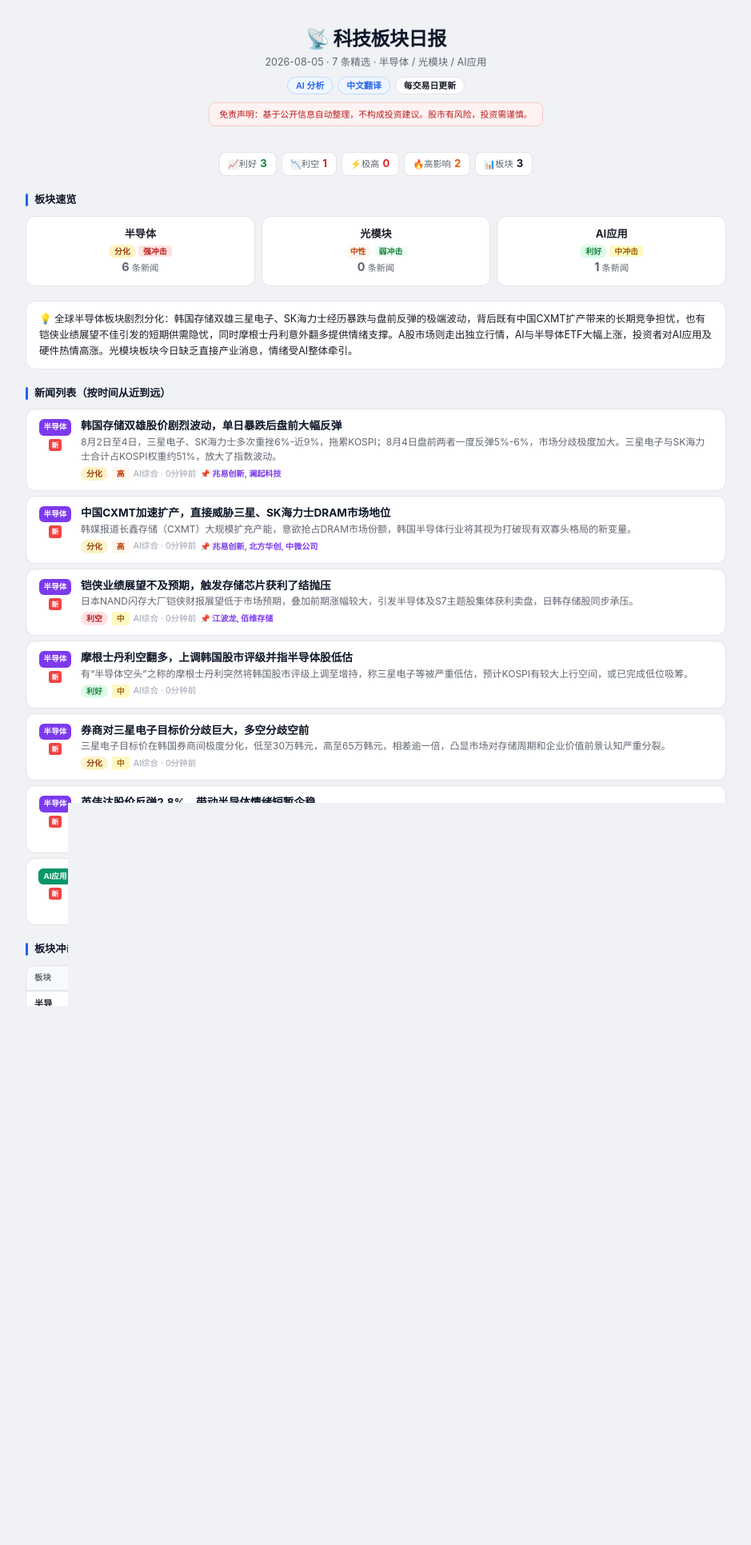
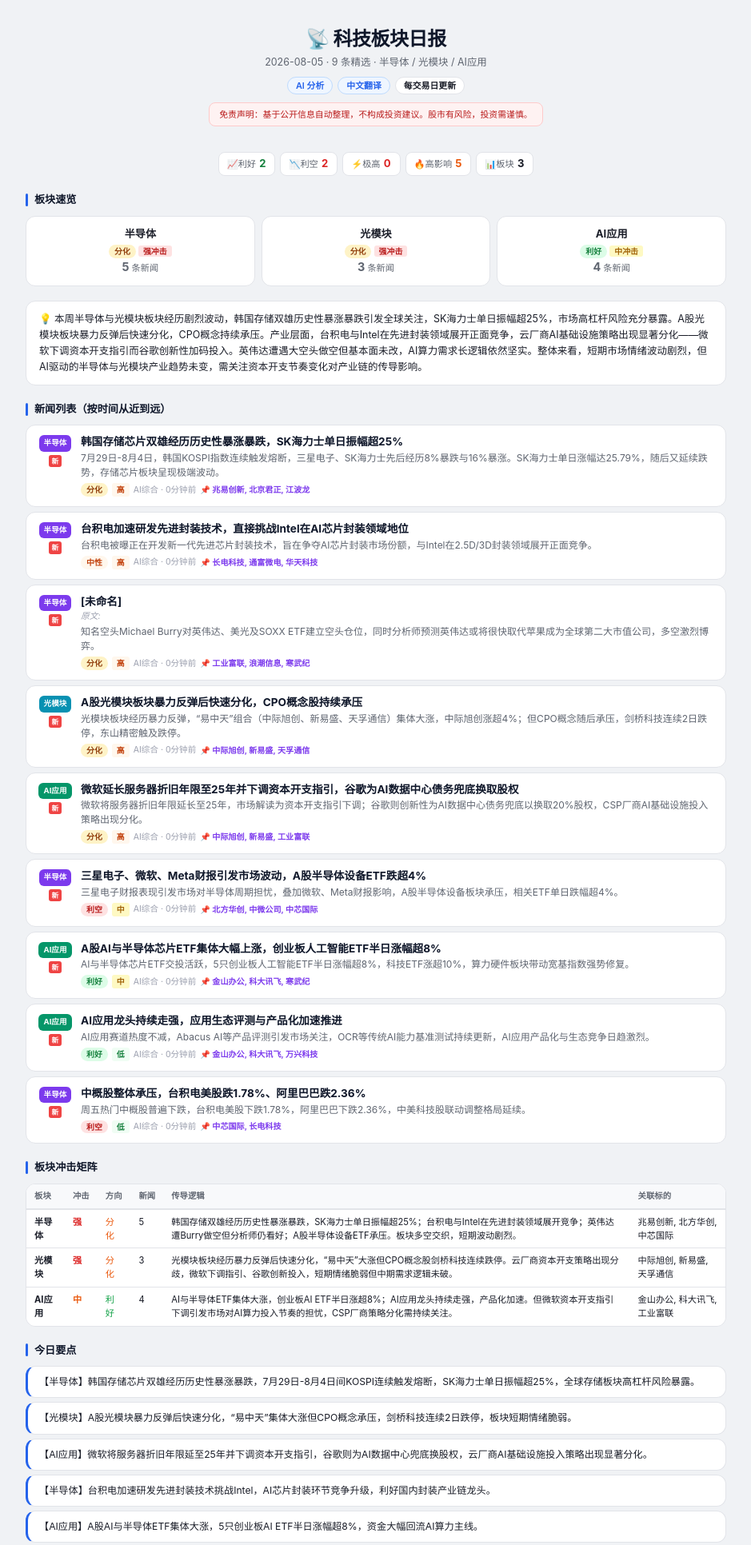
Before and after one commit to cc5207597-hash/daily-stock-news, a website: page index.html in a window 1280 px wide. Shown: the part 13-1945 px from the top of the page at 80% size, without its empty margins (170-1109 px from the left). Before the commit the page ends 1767 px from the top, so only its background shows below. Drawn offline with Linux system fonts and the light colour scheme.

```diff
--- a/index.html
+++ b/index.html
@@ -106,7 +106,7 @@
 
 <div class="header">
   <h1>📡 科技板块日报</h1>
-  <div class="subtitle">2026-08-05 · 7 条精选 · 半导体 / 光模块 / AI应用</div>
+  <div class="subtitle">2026-08-05 · 9 条精选 · 半导体 / 光模块 / AI应用</div>
   <div class="badge-row">
     <span class="chip chip-ai">AI 分析</span>
     <span class="chip chip-ai">中文翻译</span>
@@ -116,10 +116,10 @@
 </div>
 
 <div class="stats-mini">
-  <div class="st">📈利好 <b style="color:#15803d">3</b></div>
-  <div class="st">📉利空 <b style="color:#dc2626">1</b></div>
+  <div class="st">📈利好 <b style="color:#15803d">2</b></div>
+  <div class="st">📉利空 <b style="color:#dc2626">2</b></div>
   <div class="st">⚡极高 <b style="color:#dc2626">0</b></div>
-  <div class="st">🔥高影响 <b style="color:#ea580c">2</b></div>
+  <div class="st">🔥高影响 <b style="color:#ea580c">5</b></div>
   <div class="st">📊板块 <b>3</b></div>
 </div>
 
@@ -132,16 +132,16 @@
     <div class="sc-stat">
       <span class="badge badge-mixed">分化</span>
       <span class="impact-tag impact-vhigh">强冲击</span>
-      <br><strong>6</strong> 条新闻
+      <br><strong>5</strong> 条新闻
     </div>
   </div>
 
   <div class="sc">
     <div class="sc-name">光模块</div>
     <div class="sc-stat">
-      <span class="badge badge-neutral">中性</span>
-      <span class="impact-tag impact-low">弱冲击</span>
-      <br><strong>0</strong> 条新闻
+      <span class="badge badge-mixed">分化</span>
+      <span class="impact-tag impact-vhigh">强冲击</span>
+      <br><strong>3</strong> 条新闻
     </div>
   </div>
 
@@ -150,14 +150,14 @@
     <div class="sc-stat">
       <span class="badge badge-bull">利好</span>
       <span class="impact-tag impact-mid">中冲击</span>
-      <br><strong>1</strong> 条新闻
+      <br><strong>4</strong> 条新闻
     </div>
   </div>
 
 </div>
 
 
-<div class="market-summary">💡 全球半导体板块剧烈分化：韩国存储双雄三星电子、SK海力士经历暴跌与盘前反弹的极端波动，背后既有中国CXMT扩产带来的长期竞争担忧，也有铠侠业绩展望不佳引发的短期供需隐忧，同时摩根士丹利意外翻多提供情绪支撑。A股市场则走出独立行情，AI与半导体ETF大幅上涨，投资者对AI应用及硬件热情高涨。光模块板块今日缺乏直接产业消息，情绪受AI整体牵引。</div>
+<div class="market-summary">💡 本周半导体与光模块板块经历剧烈波动，韩国存储双雄历史性暴涨暴跌引发全球关注，SK海力士单日振幅超25%，市场高杠杆风险充分暴露。A股光模块板块暴力反弹后快速分化，CPO概念持续承压。产业层面，台积电与Intel在先进封装领域展开正面竞争，云厂商AI基础设施策略出现显著分化——微软下调资本开支指引而谷歌创新性加码投入。英伟达遭遇大空头做空但基本面未改，AI算力需求长逻辑依然坚实。整体来看，短期市场情绪波动剧烈，但AI驱动的半导体与光模块产业趋势未变，需关注资本开支节奏变化对产业链的传导影响。</div>
 
 <div class="sec-title">新闻列表（按时间从近到远）</div>
 <div class="news-grid">
@@ -167,14 +167,14 @@
 <div class="fresh-badge">新</div>
 </div>
 <div class="card-right">
-<div class="card-title">韩国存储双雄股价剧烈波动，单日暴跌后盘前大幅反弹</div>
+<div class="card-title">韩国存储芯片双雄经历历史性暴涨暴跌，SK海力士单日振幅超25%</div>
 
-<div class="card-summary">8月2日至4日，三星电子、SK海力士多次重挫6%-近9%，拖累KOSPI；8月4日盘前两者一度反弹5%-6%，市场分歧极度加大。三星电子与SK海力士合计占KOSPI权重约51%，放大了指数波动。</div>
+<div class="card-summary">7月29日-8月4日，韩国KOSPI指数连续触发熔断，三星电子、SK海力士先后经历8%暴跌与16%暴涨。SK海力士单日涨幅达25.79%，随后又延续跌势，存储芯片板块呈现极端波动。</div>
 <div class="card-meta">
 <span class="badge badge-mixed">分化</span>
 <span class="impact-tag impact-high">高</span>
 <span>AI综合 · 0分钟前</span>
-<span class="ticker-inline">📌 兆易创新, 澜起科技</span>
+<span class="ticker-inline">📌 兆易创新, 北京君正, 江波龙</span>
 
 </div>
 <div class="card-detail">
@@ -184,7 +184,7 @@
 <div><span class="dl">确定性</span>高</div>
 <div><span class="dl">窗口</span>短期</div>
 </div>
-<div class="verify-note">📝 韩国存储龙头巨幅震荡将影响A股存储板块情绪及供应链预期。</div>
+<div class="verify-note">📝 韩国存储双雄的极端波动反映全球存储芯片市场高杠杆与持仓集中风险，短期情绪传导A股存储板块。</div>
 </div>
 </div></div>
 <div class="news-card" onclick="this.classList.toggle('expanded')">
@@ -193,24 +193,24 @@
 <div class="fresh-badge">新</div>
 </div>
 <div class="card-right">
-<div class="card-title">中国CXMT加速扩产，直接威胁三星、SK海力士DRAM市场地位</div>
+<div class="card-title">台积电加速研发先进封装技术，直接挑战Intel在AI芯片封装领域地位</div>
 
-<div class="card-summary">韩媒报道长鑫存储（CXMT）大规模扩充产能，意欲抢占DRAM市场份额，韩国半导体行业将其视为打破现有双寡头格局的新变量。</div>
+<div class="card-summary">台积电被曝正在开发新一代先进芯片封装技术，旨在争夺AI芯片封装市场份额，与Intel在2.5D/3D封装领域展开正面竞争。</div>
 <div class="card-meta">
-<span class="badge badge-mixed">分化</span>
+<span class="badge badge-neutral">中性</span>
 <span class="impact-tag impact-high">高</span>
 <span>AI综合 · 0分钟前</span>
-<span class="ticker-inline">📌 兆易创新, 北方华创, 中微公司</span>
+<span class="ticker-inline">📌 长电科技, 通富微电, 华天科技</span>
 
 </div>
 <div class="card-detail">
 <div class="detail-grid">
-<div><span class="dl">方向</span>分化</div>
+<div><span class="dl">方向</span>中性</div>
 <div><span class="dl">程度</span>高</div>
 <div><span class="dl">确定性</span>中</div>
 <div><span class="dl">窗口</span>中期</div>
 </div>
-<div class="verify-note">📝 利好国产存储芯片及设备替代，但中长期可能压低全球DRAM价格。</div>
+<div class="verify-note">📝 先进封装是AI芯片性能提升的关键瓶颈，台积电与Intel竞争加剧将推动封装产业链技术迭代。</div>
 </div>
 </div></div>
 <div class="news-card" onclick="this.classList.toggle('expanded')">
@@ -219,14 +219,92 @@
 <div class="fresh-badge">新</div>
 </div>
 <div class="card-right">
-<div class="card-title">铠侠业绩展望不及预期，触发存储芯片获利了结抛压</div>
+<div class="card-title">[未命名]</div>
+<div class="card-original-title">原文: </div>
+<div class="card-summary">知名空头Michael Burry对英伟达、美光及SOXX ETF建立空头仓位，同时分析师预测英伟达或将很快取代苹果成为全球第二大市值公司，多空激烈博弈。</div>
+<div class="card-meta">
+<span class="badge badge-mixed">分化</span>
+<span class="impact-tag impact-high">高</span>
+<span>AI综合 · 0分钟前</span>
+<span class="ticker-inline">📌 工业富联, 浪潮信息, 寒武纪</span>
 
-<div class="card-summary">日本NAND闪存大厂铠侠财报展望低于市场预期，叠加前期涨幅较大，引发半导体及S7主题股集体获利卖盘，日韩存储股同步承压。</div>
+</div>
+<div class="card-detail">
+<div class="detail-grid">
+<div><span class="dl">方向</span>分化</div>
+<div><span class="dl">程度</span>高</div>
+<div><span class="dl">确定性</span>中</div>
+<div><span class="dl">窗口</span>短期</div>
+</div>
+<div class="verify-note">📝 英伟达面临估值争议，但AI算力需求基本面未变，多空博弈将加大股价波动。</div>
+</div>
+</div></div>
+<div class="news-card" onclick="this.classList.toggle('expanded')">
+<div class="card-left">
+<div class="card-cat cat-optics">光模块</div>
+<div class="fresh-badge">新</div>
+</div>
+<div class="card-right">
+<div class="card-title">A股光模块板块暴力反弹后快速分化，CPO概念股持续承压</div>
+
+<div class="card-summary">光模块板块经历暴力反弹，“易中天”组合（中际旭创、新易盛、天孚通信）集体大涨，中际旭创涨超4%；但CPO概念随后承压，剑桥科技连续2日跌停，东山精密触及跌停。</div>
+<div class="card-meta">
+<span class="badge badge-mixed">分化</span>
+<span class="impact-tag impact-high">高</span>
+<span>AI综合 · 0分钟前</span>
+<span class="ticker-inline">📌 中际旭创, 新易盛, 天孚通信</span>
+
+</div>
+<div class="card-detail">
+<div class="detail-grid">
+<div><span class="dl">方向</span>分化</div>
+<div><span class="dl">程度</span>高</div>
+<div><span class="dl">确定性</span>高</div>
+<div><span class="dl">窗口</span>短期</div>
+</div>
+<div class="verify-note">📝 光模块与CPO概念走势分化明显，龙头澄清未能阻止抛压，板块短期情绪脆弱。</div>
+</div>
+</div></div>
+<div class="news-card" onclick="this.classList.toggle('expanded')">
+<div class="card-left">
+<div class="card-cat cat-ai">AI应用</div>
+<div class="fresh-badge">新</div>
+</div>
+<div class="card-right">
+<div class="card-title">微软延长服务器折旧年限至25年并下调资本开支指引，谷歌为AI数据中心债务兜底换取股权</div>
+
+<div class="card-summary">微软将服务器折旧年限延长至25年，市场解读为资本开支指引下调；谷歌则创新性为AI数据中心债务兜底以换取20%股权，CSP厂商AI基础设施投入策略出现分化。</div>
+<div class="card-meta">
+<span class="badge badge-mixed">分化</span>
+<span class="impact-tag impact-high">高</span>
+<span>AI综合 · 0分钟前</span>
+<span class="ticker-inline">📌 中际旭创, 新易盛, 工业富联</span>
+
+</div>
+<div class="card-detail">
+<div class="detail-grid">
+<div><span class="dl">方向</span>分化</div>
+<div><span class="dl">程度</span>高</div>
+<div><span class="dl">确定性</span>高</div>
+<div><span class="dl">窗口</span>中期</div>
+</div>
+<div class="verify-note">📝 云厂商资本开支策略分歧加大，微软动作可能暗示短期AI算力投入节奏放缓，需持续跟踪。</div>
+</div>
+</div></div>
+<div class="news-card" onclick="this.classList.toggle('expanded')">
+<div class="card-left">
+<div class="card-cat cat-semi">半导体</div>
+<div class="fresh-badge">新</div>
+</div>
+<div class="card-right">
+<div class="card-title">三星电子、微软、Meta财报引发市场波动，A股半导体设备ETF跌超4%</div>
+
+<div class="card-summary">三星电子财报表现引发市场对半导体周期担忧，叠加微软、Meta财报影响，A股半导体设备板块承压，相关ETF单日跌幅超4%。</div>
 <div class="card-meta">
 <span class="badge badge-bear">利空</span>
 <span class="impact-tag impact-mid">中</span>
 <span>AI综合 · 0分钟前</span>
-<span class="ticker-inline">📌 江波龙, 佰维存储</span>
+<span class="ticker-inline">📌 北方华创, 中微公司, 中芯国际</span>
 
 </div>
 <div class="card-detail">
@@ -236,75 +314,23 @@
 <div><span class="dl">确定性</span>高</div>
 <div><span class="dl">窗口</span>短期</div>
 </div>
-<div class="verify-note">📝 铠侠为全球主要NAND供应商，业绩预警令市场担忧消费电子及存储终端需求。</div>
+<div class="verify-note">📝 财报季科技巨头业绩分化，市场对半导体设备资本开支周期产生疑虑。</div>
 </div>
 </div></div>
 <div class="news-card" onclick="this.classList.toggle('expanded')">
 <div class="card-left">
-<div class="card-cat cat-semi">半导体</div>
+<div class="card-cat cat-ai">AI应用</div>
 <div class="fresh-badge">新</div>
 </div>
 <div class="card-right">
-<div class="card-title">摩根士丹利空翻多，上调韩国股市评级并指半导体股低估</div>
+<div class="card-title">A股AI与半导体芯片ETF集体大幅上涨，创业板人工智能ETF半日涨幅超8%</div>
 
-<div class="card-summary">有“半导体空头”之称的摩根士丹利突然将韩国股市评级上调至增持，称三星电子等被严重低估，预计KOSPI有较大上行空间，或已完成低位吸筹。</div>
+<div class="card-summary">AI与半导体芯片ETF交投活跃，5只创业板人工智能ETF半日涨幅超8%，科技ETF涨超10%，算力硬件板块带动宽基指数强势修复。</div>
 <div class="card-meta">
 <span class="badge badge-bull">利好</span>
 <span class="impact-tag impact-mid">中</span>
 <span>AI综合 · 0分钟前</span>
-
-
-</div>
-<div class="card-detail">
-<div class="detail-grid">
-<div><span class="dl">方向</span>利好</div>
-<div><span class="dl">程度</span>中</div>
-<div><span class="dl">确定性</span>中</div>
-<div><span class="dl">窗口</span>短期</div>
-</div>
-<div class="verify-note">📝 外资态度逆转短期提振情绪，但不直接反映产业基本面变化。</div>
-</div>
-</div></div>
-<div class="news-card" onclick="this.classList.toggle('expanded')">
-<div class="card-left">
-<div class="card-cat cat-semi">半导体</div>
-<div class="fresh-badge">新</div>
-</div>
-<div class="card-right">
-<div class="card-title">券商对三星电子目标价分歧巨大，多空分歧空前</div>
-
-<div class="card-summary">三星电子目标价在韩国券商间极度分化，低至30万韩元，高至65万韩元，相差逾一倍，凸显市场对存储周期和企业价值前景认知严重分裂。</div>
-<div class="card-meta">
-<span class="badge badge-mixed">分化</span>
-<span class="impact-tag impact-mid">中</span>
-<span>AI综合 · 0分钟前</span>
-
-
-</div>
-<div class="card-detail">
-<div class="detail-grid">
-<div><span class="dl">方向</span>分化</div>
-<div><span class="dl">程度</span>中</div>
-<div><span class="dl">确定性</span>高</div>
-<div><span class="dl">窗口</span>短期</div>
-</div>
-<div class="verify-note">📝 评级分歧加剧个股及板块日内波动。</div>
-</div>
-</div></div>
-<div class="news-card" onclick="this.classList.toggle('expanded')">
-<div class="card-left">
-<div class="card-cat cat-semi">半导体</div>
-<div class="fresh-badge">新</div>
-</div>
-<div class="card-right">
-<div class="card-title">英伟达股价反弹2.8%，带动半导体情绪短暂企稳</div>
-
-<div class="card-summary">前日美股英伟达上涨2.8%，半导体杠杆ETF SOXL涨1.2%，外围情绪有所缓和，市场关注后续外资对韩国存储双雄的供需动向。</div>
-<div class="card-meta">
-<span class="badge badge-bull">利好</span>
-<span class="impact-tag impact-mid">中</span>
-<span>AI综合 · 0分钟前</span>
-
+<span class="ticker-inline">📌 金山办公, 科大讯飞, 寒武纪</span>
 
 </div>
 <div class="card-detail">
@@ -314,7 +340,7 @@
 <div><span class="dl">确定性</span>高</div>
 <div><span class="dl">窗口</span>短期</div>
 </div>
-<div class="verify-note">📝 AI总龙头短线回升对A股AI硬件和半导体板块有情绪支撑。</div>
+<div class="verify-note">📝 资金大幅流入AI主题ETF，市场对AI赛道关注度持续高涨，算力硬件仍是核心主线。</div>
 </div>
 </div></div>
 <div class="news-card" onclick="this.classList.toggle('expanded')">
@@ -323,24 +349,50 @@
 <div class="fresh-badge">新</div>
 </div>
 <div class="card-right">
-<div class="card-title">国内AI与半导体ETF集体飙升，创业板AI ETF半日涨超8%</div>
+<div class="card-title">AI应用龙头持续走强，应用生态评测与产品化加速推进</div>
 
-<div class="card-summary">创业板多只人工智能ETF半日涨幅超8%，最高冲高逾9%；半导体芯片ETF交投保持活跃，显示资金积极布局AI应用及算力硬件方向。</div>
+<div class="card-summary">AI应用赛道热度不减，Abacus AI等产品评测引发市场关注，OCR等传统AI能力基准测试持续更新，AI应用产品化与生态竞争日趋激烈。</div>
 <div class="card-meta">
 <span class="badge badge-bull">利好</span>
-<span class="impact-tag impact-mid">中</span>
+<span class="impact-tag impact-low">低</span>
 <span>AI综合 · 0分钟前</span>
-<span class="ticker-inline">📌 寒武纪, 中芯国际, 科创50ETF</span>
+<span class="ticker-inline">📌 金山办公, 科大讯飞, 万兴科技</span>
 
 </div>
 <div class="card-detail">
 <div class="detail-grid">
 <div><span class="dl">方向</span>利好</div>
-<div><span class="dl">程度</span>中</div>
+<div><span class="dl">程度</span>低</div>
+<div><span class="dl">确定性</span>中</div>
+<div><span class="dl">窗口</span>长期</div>
+</div>
+<div class="verify-note">📝 AI应用层产品化加速，但短期对业绩贡献有限，长期关注商业化落地进展。</div>
+</div>
+</div></div>
+<div class="news-card" onclick="this.classList.toggle('expanded')">
+<div class="card-left">
+<div class="card-cat cat-semi">半导体</div>
+<div class="fresh-badge">新</div>
+</div>
+<div class="card-right">
+<div class="card-title">中概股整体承压，台积电美股跌1.78%、阿里巴巴跌2.36%</div>
+
+<div class="card-summary">周五热门中概股普遍下跌，台积电美股下跌1.78%，阿里巴巴下跌2.36%，中美科技股联动调整格局延续。</div>
+<div class="card-meta">
+<span class="badge badge-bear">利空</span>
+<span class="impact-tag impact-low">低</span>
+<span>AI综合 · 0分钟前</span>
+<span class="ticker-inline">📌 中芯国际, 长电科技</span>
+
+</div>
+<div class="card-detail">
+<div class="detail-grid">
+<div><span class="dl">方向</span>利空</div>
+<div><span class="dl">程度</span>低</div>
 <div><span class="dl">确定性</span>高</div>
 <div><span class="dl">窗口</span>短期</div>
 </div>
-<div class="verify-note">📝 市场情绪高涨，但需注意暴涨后的波动收敛风险。</div>
+<div class="verify-note">📝 中概股调整对A股半导体板块形成情绪压制，但直接影响有限。</div>
 </div>
 </div></div>
 </div>
@@ -349,18 +401,19 @@
 <div class="table-wrap">
   <table>
     <thead><tr><th>板块</th><th>冲击</th><th>方向</th><th>新闻</th><th>传导逻辑</th><th>关联标的</th></tr></thead>
-    <tbody><tr><td style="font-weight:700;">半导体</td><td class="shock-strong">强</td><td style="color:#ea580c;">分化</td><td>6</td><td>韩国存储双雄巨震，单日暴跌后盘前反弹；CXMT扩产引竞争格局担忧；铠侠业绩不及预期与摩根士丹利翻多交织，板块多空博弈激烈。</td><td>兆易创新, 北方华创</td></tr>
-<tr><td style="font-weight:700;">光模块</td><td class="shock-weak">弱</td><td style="color:#ea580c;">中性</td><td>0</td><td>本日无直接产业新闻发布，板块情绪主要跟随AI整体表现，等待产业端催化。</td><td>中际旭创, 天孚通信, 新易盛</td></tr>
-<tr><td style="font-weight:700;">AI应用</td><td class="shock-mid">中</td><td style="color:#16a34a;">利好</td><td>1</td><td>国内创业板人工智能ETF大幅上涨，资金流入AI应用赛道，市场情绪积极。</td><td>金山办公, 科大讯飞</td></tr></tbody>
+    <tbody><tr><td style="font-weight:700;">半导体</td><td class="shock-strong">强</td><td style="color:#ea580c;">分化</td><td>5</td><td>韩国存储双雄经历历史性暴涨暴跌，SK海力士单日振幅超25%；台积电与Intel在先进封装领域展开竞争；英伟达遭Burry做空但分析师仍看好；A股半导体设备ETF承压。板块多空交织，短期波动剧烈。</td><td>兆易创新, 北方华创, 中芯国际</td></tr>
+<tr><td style="font-weight:700;">光模块</td><td class="shock-strong">强</td><td style="color:#ea580c;">分化</td><td>3</td><td>光模块板块经历暴力反弹后快速分化，“易中天”大涨但CPO概念股剑桥科技连续跌停。云厂商资本开支策略出现分歧，微软下调指引、谷歌创新投入，短期情绪脆弱但中期需求逻辑未破。</td><td>中际旭创, 新易盛, 天孚通信</td></tr>
+<tr><td style="font-weight:700;">AI应用</td><td class="shock-mid">中</td><td style="color:#16a34a;">利好</td><td>4</td><td>AI与半导体ETF集体大涨，创业板AI ETF半日涨超8%；AI应用龙头持续走强，产品化加速。但微软资本开支指引下调引发市场对AI算力投入节奏的担忧，CSP厂商策略分化需持续关注。</td><td>金山办公, 科大讯飞, 工业富联</td></tr></tbody>
   </table>
 </div>
 
 
 <div class="sec-title">今日要点</div>
-<div class="key-points"><div class="kp-card">【半导体】三星电子与SK海力士连续多日重挫6%-9%后盘前反弹5%-6%，KOSPI随存储双雄剧烈波动。</div>
-<div class="kp-card">【半导体】中国长鑫存储加速扩产，韩媒警示其可能打破三星、SK海力士在DRAM市场的双寡头格局。</div>
-<div class="kp-card">【半导体】日本铠侠财报展望不及预期，触发存储板块获利了结，加剧短期调整压力。</div>
-<div class="kp-card">【AI应用】国内创业板人工智能ETF半日涨幅超8%，半导体芯片ETF交投活跃，显示资金追捧AI主线。</div></div>
+<div class="key-points"><div class="kp-card">【半导体】韩国存储芯片双雄经历历史性暴涨暴跌，7月29日-8月4日间KOSPI连续触发熔断，SK海力士单日振幅超25%，全球存储板块高杠杆风险暴露。</div>
+<div class="kp-card">【光模块】A股光模块暴力反弹后快速分化，“易中天”集体大涨但CPO概念承压，剑桥科技连续2日跌停，板块短期情绪脆弱。</div>
+<div class="kp-card">【AI应用】微软将服务器折旧年限延至25年并下调资本开支指引，谷歌则为AI数据中心兜底换股权，云厂商AI基础设施投入策略出现显著分化。</div>
+<div class="kp-card">【半导体】台积电加速研发先进封装技术挑战Intel，AI芯片封装环节竞争升级，利好国内封装产业链龙头。</div>
+<div class="kp-card">【AI应用】A股AI与半导体ETF集体大涨，5只创业板AI ETF半日涨幅超8%，资金大幅回流AI算力主线。</div></div>
 
 
 <div class="footer">
```
